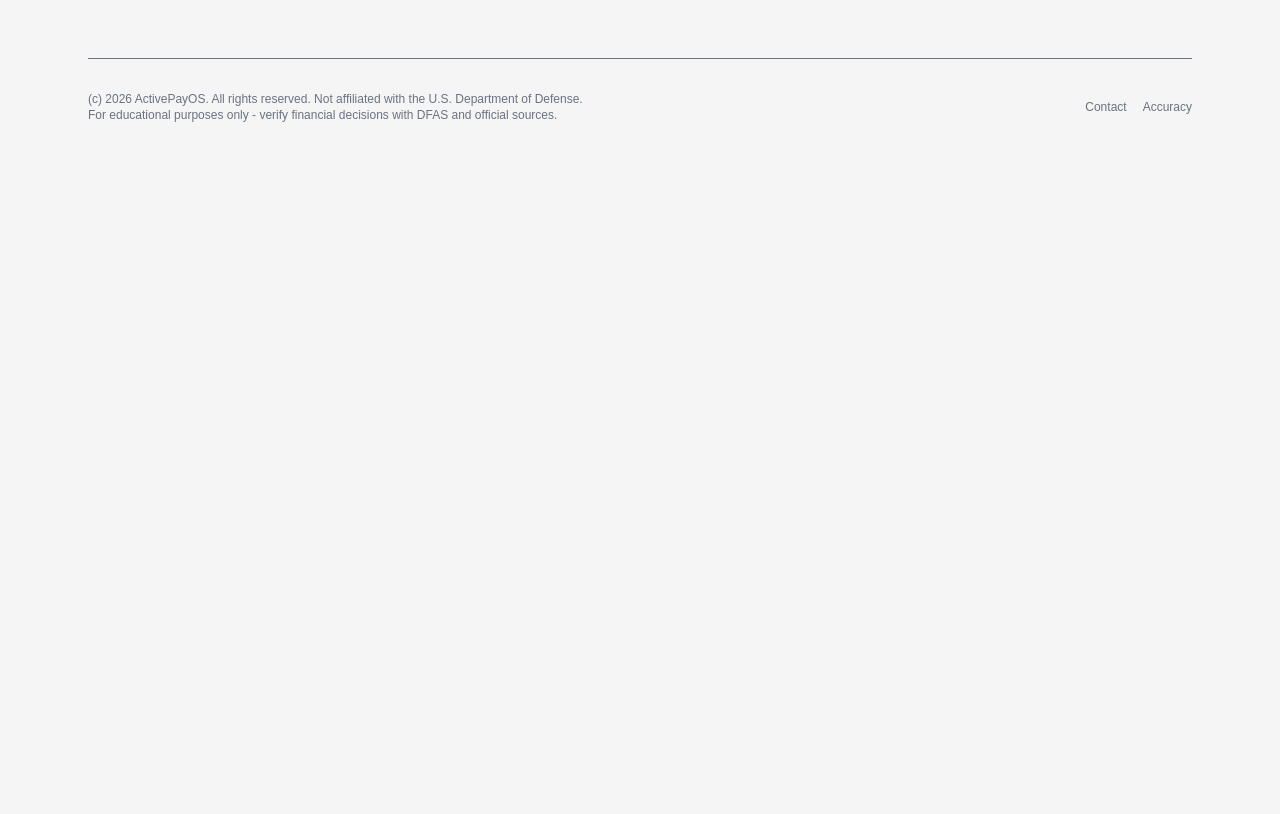
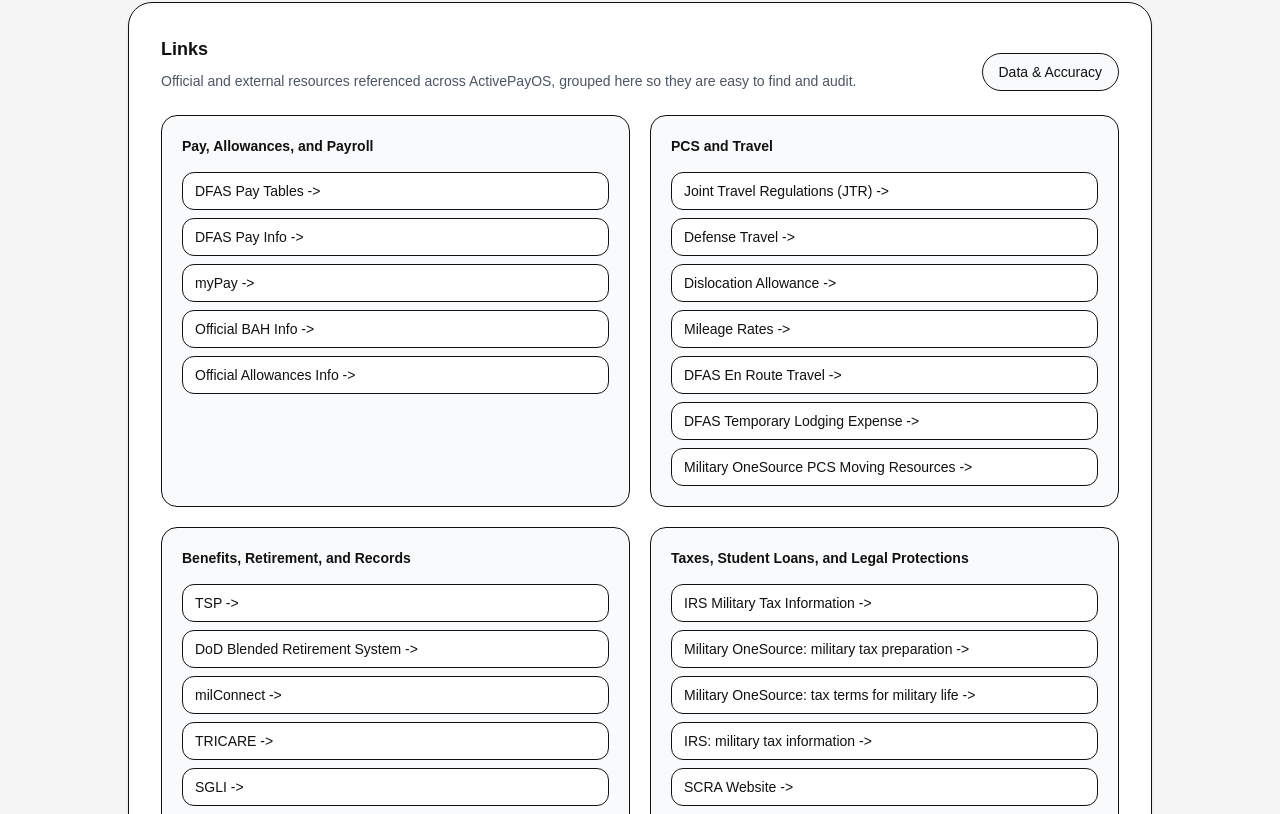
Before and after one commit to ActivePayOS/ActivePayOS, a Next.js app: page /toolkits in a window 1280 px wide. Shown: the part 1226-2040 px from the top of the page. Before the commit the page ends 1381 px from the top, so only its background shows below. Built offline with nearby package versions, Linux system fonts and the light colour scheme.

Commit message:
Add external links section

```diff
--- a/app/terms/page.tsx
+++ b/app/terms/page.tsx
@@ -17,7 +17,7 @@
     title: "BAS",
     text: "Basic Allowance for Subsistence. A food allowance. It is generally non-taxable. For many enlisted members, BAS can still be offset by meal-plan deductions depending on their situation.",
     linkLabel: "Official Allowances Info",
-    href: "https://militarypay.defense.gov/pay/ALLOWANCES/",
+    href: "https://militarypay.defense.gov/Pay-and-Allowances/Allowances/",
   },
   {
     title: "LES",
--- a/app/toolkits/page.tsx
+++ b/app/toolkits/page.tsx
@@ -1,4 +1,56 @@
 import Link from "next/link";
+import { stateTaxContexts, stateTaxReferenceLinks } from "@/data/state-tax-context";
+
+const linkGroups = [
+  {
+    title: "Pay, Allowances, and Payroll",
+    links: [
+      { label: "DFAS Pay Tables", href: "https://www.dfas.mil/MilitaryMembers/payentitlements/Pay-Tables/" },
+      { label: "DFAS Pay Info", href: "https://www.dfas.mil/" },
+      { label: "myPay", href: "https://mypay.dfas.mil/" },
+      { label: "Official BAH Info", href: "https://militarypay.defense.gov/PAY/Allowances/bah.aspx" },
+      { label: "Official Allowances Info", href: "https://militarypay.defense.gov/Pay-and-Allowances/Allowances/" },
+    ],
+  },
+  {
+    title: "PCS and Travel",
+    links: [
+      { label: "Joint Travel Regulations (JTR)", href: "https://www.travel.dod.mil/Policy-Regulations/Joint-Travel-Regulations/" },
+      { label: "Defense Travel", href: "https://www.travel.dod.mil/" },
+      { label: "Dislocation Allowance", href: "https://www.travel.dod.mil/Travel-Transportation-Rates/Dislocation-Allowance/" },
+      { label: "Mileage Rates", href: "https://www.travel.dod.mil/Travel-Transportation-Rates/Mileage-Rates/" },
+      { label: "DFAS En Route Travel", href: "https://www.dfas.mil/MilitaryMembers/travelpay/armypcs/En-Route-Travel/" },
+      { label: "DFAS Temporary Lodging Expense", href: "https://www.dfas.mil/MilitaryMembers/travelpay/armypcs/tle/" },
+      { label: "Military OneSource PCS Moving Resources", href: "https://www.militaryonesource.mil/moving-pcs/" },
+    ],
+  },
+  {
+    title: "Benefits, Retirement, and Records",
+    links: [
+      { label: "TSP", href: "https://www.tsp.gov/" },
+      { label: "DoD Blended Retirement System", href: "https://militarypay.defense.gov/BlendedRetirement/" },
+      { label: "milConnect", href: "https://milconnect.dmdc.osd.mil/" },
+      { label: "TRICARE", href: "https://www.tricare.mil/" },
+      { label: "SGLI", href: "https://www.va.gov/life-insurance/options-eligibility/sgli/" },
+    ],
+  },
+  {
+    title: "Taxes, Student Loans, and Legal Protections",
+    links: [
+      { label: "IRS Military Tax Information", href: "https://www.irs.gov/individuals/military" },
+      ...stateTaxReferenceLinks,
+      { label: "SCRA Website", href: "https://scra.dmdc.osd.mil/scra/" },
+      { label: "Military OneSource", href: "https://www.militaryonesource.mil/" },
+      { label: "Federal Student Aid", href: "https://studentaid.gov/" },
+      { label: "PSLF Info", href: "https://studentaid.gov/manage-loans/forgiveness-cancellation/public-service" },
+    ],
+  },
+];
+
+const stateTaxAgencyLinks = stateTaxContexts.map((state) => ({
+  label: `${state.state} (${state.abbreviation})`,
+  href: state.stateTaxAgencyUrl,
+}));
 
 export default function ToolkitsPage() {
   const lifeStage = [
@@ -109,6 +161,64 @@
           ))}
         </div>
       </section>
+
+      <section className="mt-12 rounded-3xl border bg-white p-6 shadow-sm md:p-8">
+        <div className="flex flex-col gap-2 md:flex-row md:items-end md:justify-between">
+          <div>
+            <h2 className="text-lg font-semibold">Links</h2>
+            <p className="mt-2 max-w-3xl text-sm text-gray-600">
+              Official and external resources referenced across ActivePayOS, grouped
+              here so they are easy to find and audit.
+            </p>
+          </div>
+          <Link
+            href="/accuracy"
+            className="w-fit rounded-full border bg-gray-50 px-4 py-2 text-sm font-medium hover:bg-gray-100"
+          >
+            Data & Accuracy
+          </Link>
+        </div>
+
+        <div className="mt-6 grid gap-5 md:grid-cols-2">
+          {linkGroups.map((group) => (
+            <div key={group.title} className="rounded-2xl border bg-gray-50 p-5">
+              <h3 className="text-sm font-semibold">{group.title}</h3>
+              <div className="mt-4 grid gap-2">
+                {group.links.map((link) => (
+                  <a
+                    key={link.href + link.label}
+                    href={link.href}
+                    target="_blank"
+                    rel="noreferrer"
+                    className="rounded-xl border bg-white px-3 py-2 text-sm hover:bg-gray-50"
+                  >
+                    {link.label} -&gt;
+                  </a>
+                ))}
+              </div>
+            </div>
+          ))}
+        </div>
+
+        <details className="mt-5 rounded-2xl border bg-gray-50 p-5">
+          <summary className="cursor-pointer text-sm font-semibold">
+            State tax agency links
+          </summary>
+          <div className="mt-4 grid gap-2 sm:grid-cols-2 lg:grid-cols-3">
+            {stateTaxAgencyLinks.map((link) => (
+              <a
+                key={link.href + link.label}
+                href={link.href}
+                target="_blank"
+                rel="noreferrer"
+                className="rounded-xl border bg-white px-3 py-2 text-sm hover:bg-gray-50"
+              >
+                {link.label} -&gt;
+              </a>
+            ))}
+          </div>
+        </details>
+      </section>
     </main>
   );
 }
```
